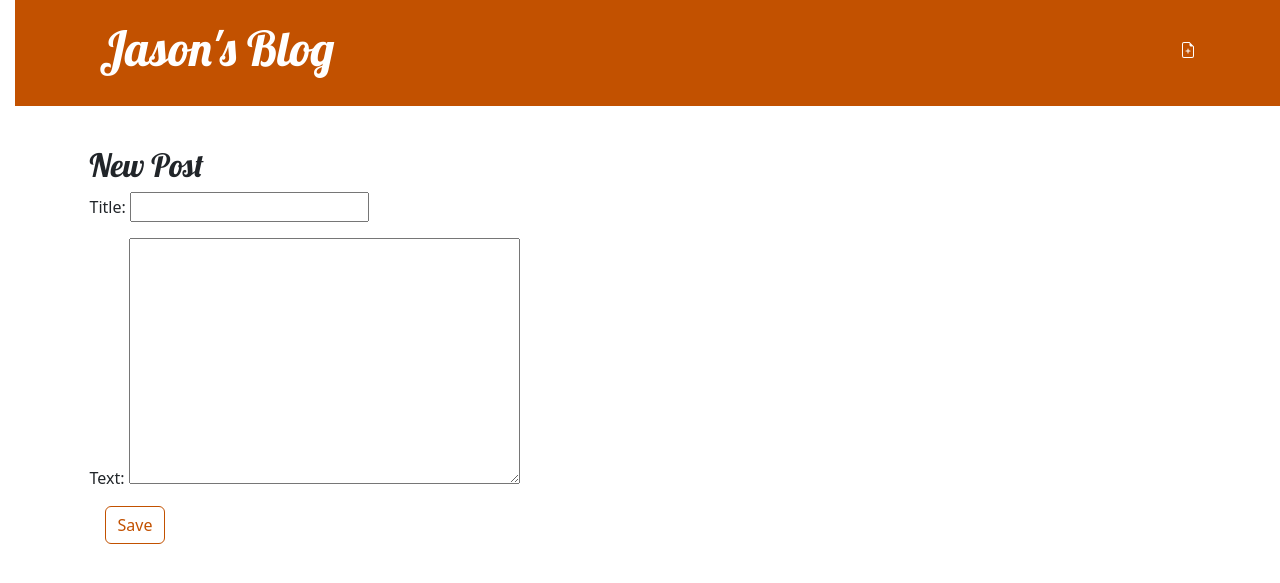
After one commit to jasonacharya/Blog-Site, a Django app: page /post/new/ in a window 1280 px wide. The commit adds this page. Shown: the top 583 px of the page. Run offline with Django 5.2, Linux system fonts and the light colour scheme.

Commit message:
Halfway form: Added views to create/edit blog post inside the site.

```diff
--- /dev/null
+++ b/blog/forms.py
@@ -0,0 +1,9 @@
+from django import forms
+from .models import Post
+
+
+class PostForm(forms.ModelForm):
+
+    class Meta:
+        model = Post
+        fields = ('title','text')
--- a/blog/templates/blog/base.html
+++ b/blog/templates/blog/base.html
@@ -12,6 +12,9 @@
     <body>
         <header class="page-header">
             <div class="container">
+                <a href="{% url 'post_new' %}" class="top-menu">
+                    {% include './icons/file-earmark-plus.svg' %}
+                </a>
                 <h1><a href="/">Jason's Blog</a></h1>
             </div>
         </header>
--- /dev/null
+++ b/blog/templates/blog/post_new.html
@@ -0,0 +1,10 @@
+{% extends "blog/base.html" %}
+
+{% block content %}
+<h2>New Post</h2>
+<form method="POST" class="post-form">{% csrf_token %}
+    {{ form.as_p }}
+    <button type="submit" class="save btn btn-secondary">Save</button>
+</form>
+
+{% endblock %}
--- a/blog/urls.py
+++ b/blog/urls.py
@@ -3,5 +3,6 @@ from . import views
 
 urlpatterns = [
     path('', views.post_list, name='post_list'),
-    path('post/<int:pk>', views.post_detail, name='post_detail')
+    path('post/<int:pk>', views.post_detail, name='post_detail'),
+    path('post/new/', views.post_new, name='post_new'),
 ]
--- a/blog/views.py
+++ b/blog/views.py
@@ -1,6 +1,7 @@
-from django.shortcuts import render, get_object_or_404
+from django.shortcuts import render, get_object_or_404, redirect
 from django.utils import timezone
 from .models import Post
+from .forms import PostForm
 
 def post_list(request):
     posts = Post.objects.filter(published_date__lte=timezone.now()).order_by('published_date')
@@ -9,3 +10,16 @@ def post_list(request):
 def post_detail(request, pk):
     post = get_object_or_404(Post, pk=pk)
     return render(request, 'blog/post_detail.html', {'post': post})
+
+def post_new(request):
+    if request.method == "POST":
+        form = PostForm(request.POST)
+        if form.is_valid():
+            post = form.save(commit=False)
+            post.author = request.user
+            post.published_date = timezone.now()
+            post.save()
+            return redirect('post_detail', pk=post.pk)
+    else:
+        form = PostForm()
+    return render(request, 'blog/post_new.html', {'form': form})
```
Also changed, not shown: blog/templates/blog/icons/file-earmark-plus.svg (added).
